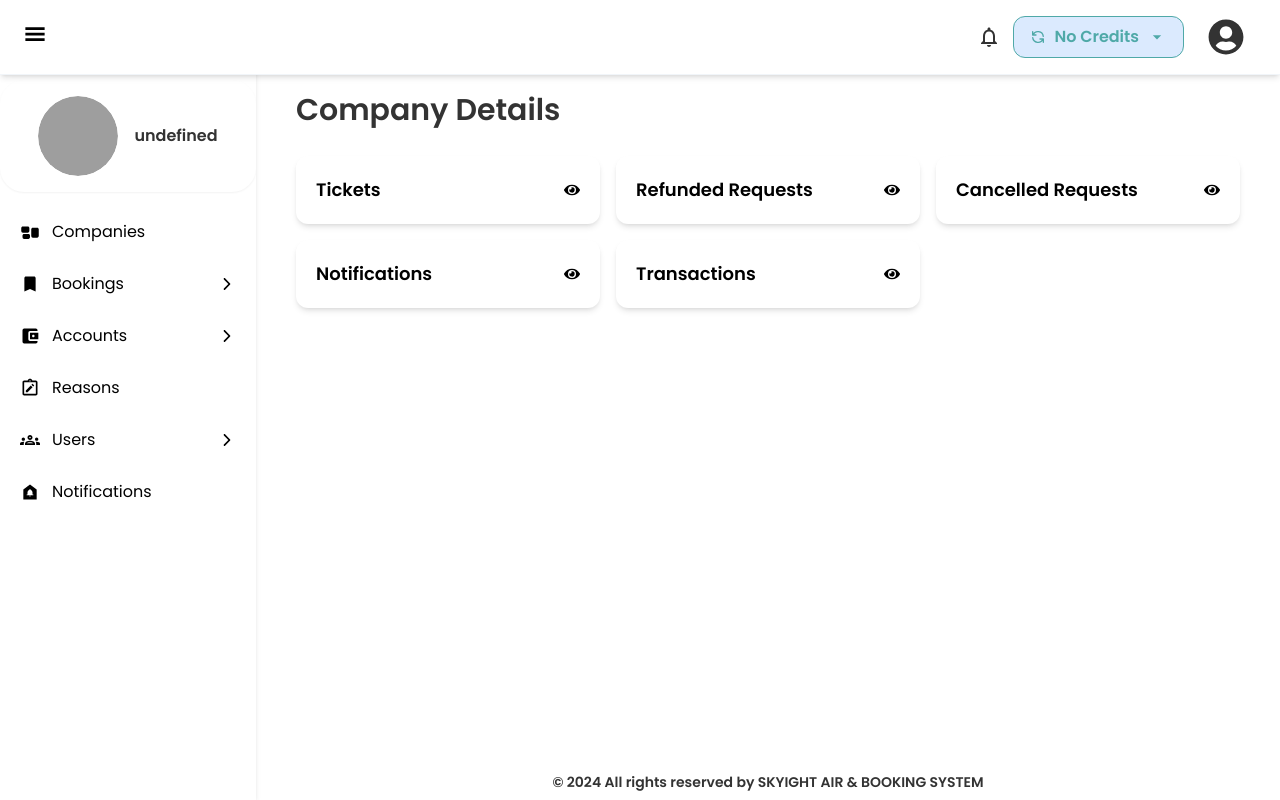
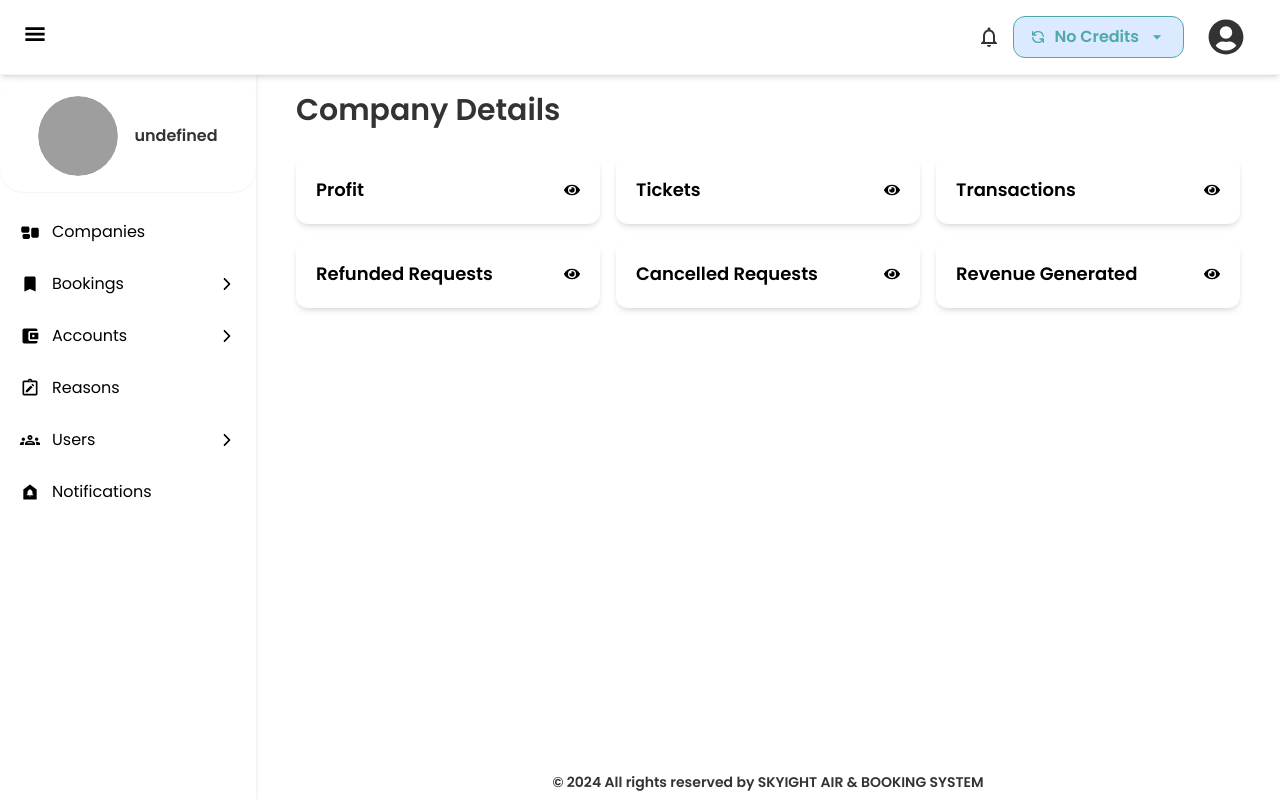
Before and after one commit to techxudo-office/Skyight-MD, a React (Vite) app: page /dashboard/company/details/1 in a window 1280 px wide. Built offline with nearby package versions, Linux system fonts and the light colour scheme; no server answers; sample sign-in values are in the browser's storage; grey boxes are pictures that could not be loaded.

Commit message:
Fix: Company details routing

```diff
--- a/src/pages/CompanyDetails/CompanyDetails.jsx
+++ b/src/pages/CompanyDetails/CompanyDetails.jsx
@@ -12,14 +12,16 @@ const CompanyDetails = () => {
   const { companyId } = useParams();
 
   const companySections = [
+    { title: "Profit", path: "profit" },
     { title: "Tickets", path: "tickets" },
+    { title: "Transactions", path: "transactions" },
     { title: "Refunded Requests", path: "refunded-requests" },
     {
       title: "Cancelled Requests",
       path: "cancelled-requests",
     },
-    { title: "Notifications", path: "notifications" },
-    { title: "Transactions", path: "transactions" },
+    // { title: "Notifications", path: "notifications" },
+    { title: "Revenue Generated", path: "revenue-generated" },
   ];
 
   return (
```
